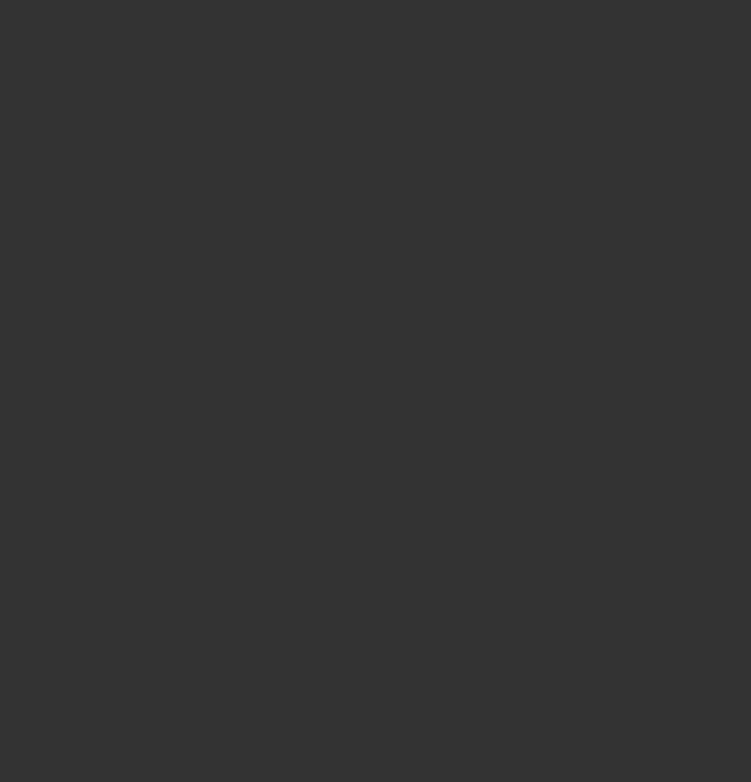
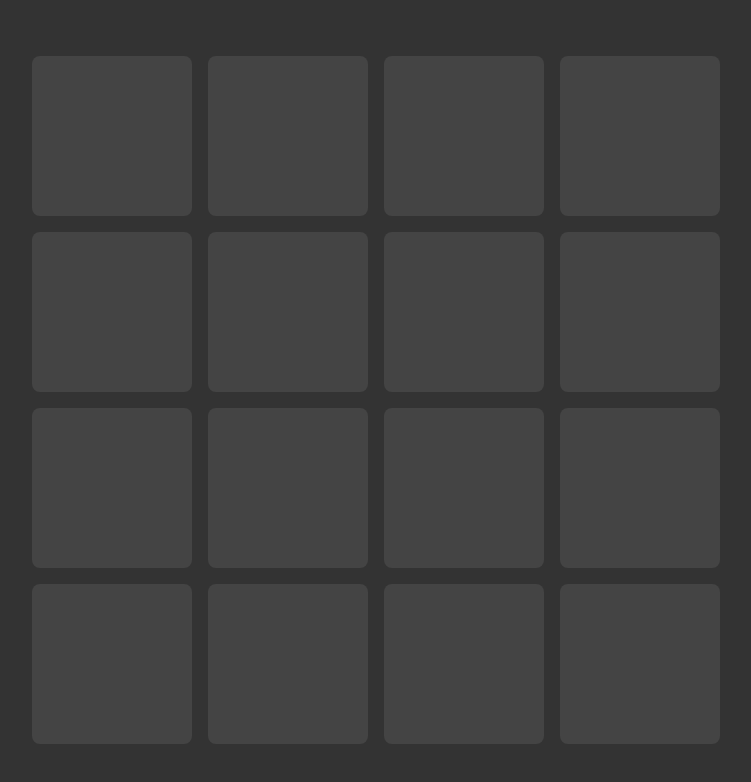
Before and after one commit to Polly2000/2048, a website: page index.html in a window 1280 px wide. Shown: the whole page, without its empty margins (264-1015 px from the left). Drawn offline with Linux system fonts and the light colour scheme.

Commit message:
feat: add styles

```diff
--- a/css/style.css
+++ b/css/style.css
@@ -5,5 +5,53 @@
 }
 
 body {
+  display: flex;
+  justify-content: center;
+  align-items: center;
+  height: 100vh;
   background-color: #333;
 }
+
+#game-board {
+  --cell-size: 20vmin;
+  --cell-gap: 2vmin;
+  position: relative;
+  display: grid;
+  grid-template-columns: repeat(4, var(--cell-size));
+  grid-template-rows: repeat(4, var(--cell-size));
+  gap: var(--cell-gap);
+  border-radius: 1vmin;
+}
+
+.cell {
+  background-color: #444;
+  border-radius: 1vmin;
+}
+
+.tile {
+  --y: 2;
+  --x: 2;
+  position: absolute;
+  top: calc(var(--y) * (var(--cell-size) + var(--cell-gap)));
+  left: calc(var(--x) * (var(--cell-size) + var(--cell-gap)));
+  display: flex;
+  justify-content: center;
+  align-items: center;
+  width: 20vmin;
+  height: 20vmin;
+  border-radius: 1vmin;
+  font-family: monospace;
+  font-size: 7.5vmin;
+  font-weight: bold;
+  background-color: hsl(25, 60%, var(--bg-lightness));
+  color: hsl(20, 25%, var(--text-lightness));
+  transition: 100ms;
+  animation: show 200ms;
+}
+
+@keyframes show {
+  0% {
+    opacity: .5;
+    transform: scale(0); /* плитка будет сжата до точки */
+  }
+}
--- a/index.html
+++ b/index.html
@@ -9,7 +9,24 @@
   <title> 2048 </title>
 </head>
 <body>
-  <div id="game-board"></div>
+  <div id="game-board">
+    <div class="cell"></div>
+    <div class="cell"></div>
+    <div class="cell"></div>
+    <div class="cell"></div>
+    <div class="cell"></div>
+    <div class="cell"></div>
+    <div class="cell"></div>
+    <div class="cell"></div>
+    <div class="cell"></div>
+    <div class="cell"></div>
+    <div class="cell"></div>
+    <div class="cell"></div>
+    <div class="cell"></div>
+    <div class="cell"></div>
+    <div class="cell"></div>
+    <div class="cell"></div>
+  </div>
   <script src="./js/index.js" type="module"></script>
 </body>
 </html>
```
